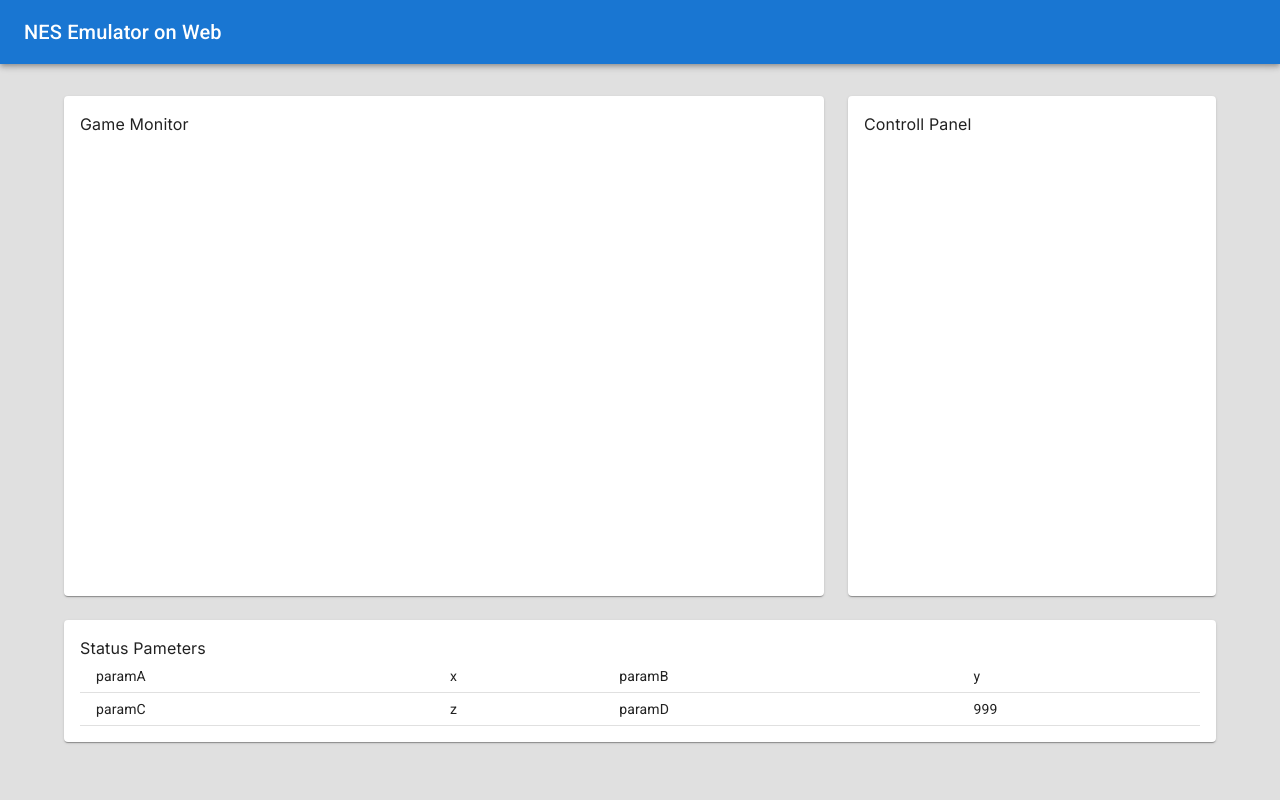
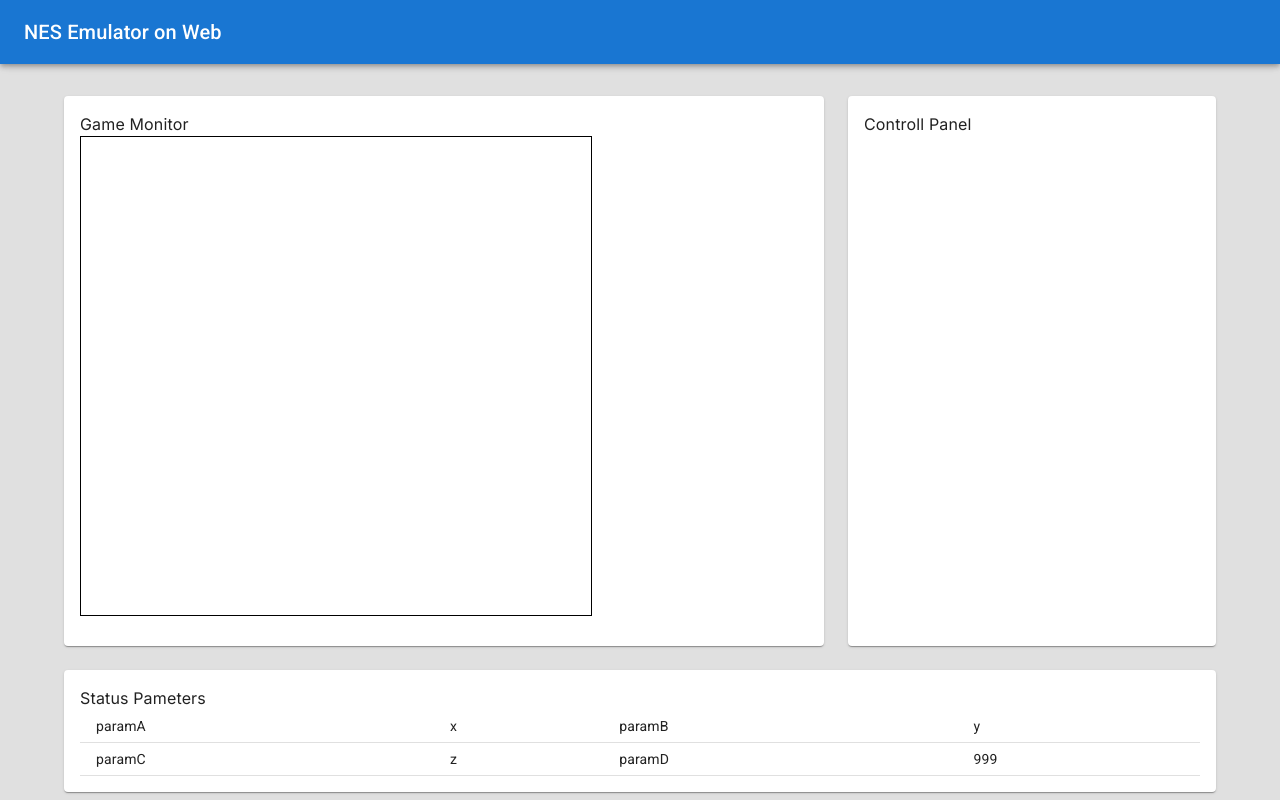
Before and after one commit to kazuhito-m/nes-emulator-study, a Next.js app: page / in a window 1280 px wide. Built offline with nearby package versions, Linux system fonts and the light colour scheme.

Commit message:
implement: とりあえず、仮にキャンバスを置いてみる。
サイズ調整は不能で、大きさは決め打ち。

```diff
--- a/src/app/globals.css
+++ b/src/app/globals.css
@@ -14,10 +14,16 @@
 
 body {
   color: rgb(var(--foreground-rgb));
-  background: linear-gradient(
-      to bottom,
+  background: linear-gradient(to bottom,
       transparent,
-      rgb(var(--background-end-rgb))
-    )
-    rgb(var(--background-start-rgb));
+      rgb(var(--background-end-rgb))) rgb(var(--background-start-rgb));
 }
+
+canvas {
+  position: relative;
+  height: 480px;
+  width: 512px;
+  border: 1px solid;
+  border-color: black;
+  background-color: white;
+}
--- a/src/app/layout.tsx
+++ b/src/app/layout.tsx
@@ -4,6 +4,7 @@ import '@fontsource/roboto/300.css';
 import '@fontsource/roboto/400.css';
 import '@fontsource/roboto/500.css';
 import '@fontsource/roboto/700.css';
+import './globals.css';
 
 const inter = Inter({ subsets: ['latin'] })
 
--- a/src/app/page.tsx
+++ b/src/app/page.tsx
@@ -53,10 +53,11 @@ export default function Home() {
                   p: 2,
                   display: 'flex',
                   flexDirection: 'column',
-                  height: 500,
+                  height: 550,
                 }}
               >
-                Game Monitor
+                <div>Game Monitor</div>
+                <canvas width="512" height="480"></canvas>
             </Paper>
           </Grid>
 
@@ -66,7 +67,7 @@ export default function Home() {
                 p: 2,
                 display: 'flex',
                 flexDirection: 'column',
-                  height: 500,
+                height: 550,
               }}
             >
               Controll Panel
@@ -98,6 +99,6 @@ export default function Home() {
         </Grid>
       </Container>
     </Box>
-    </Box>
+    </Box >
   );
 }
```
Lines whose indentation alone changed are shown as unchanged.
